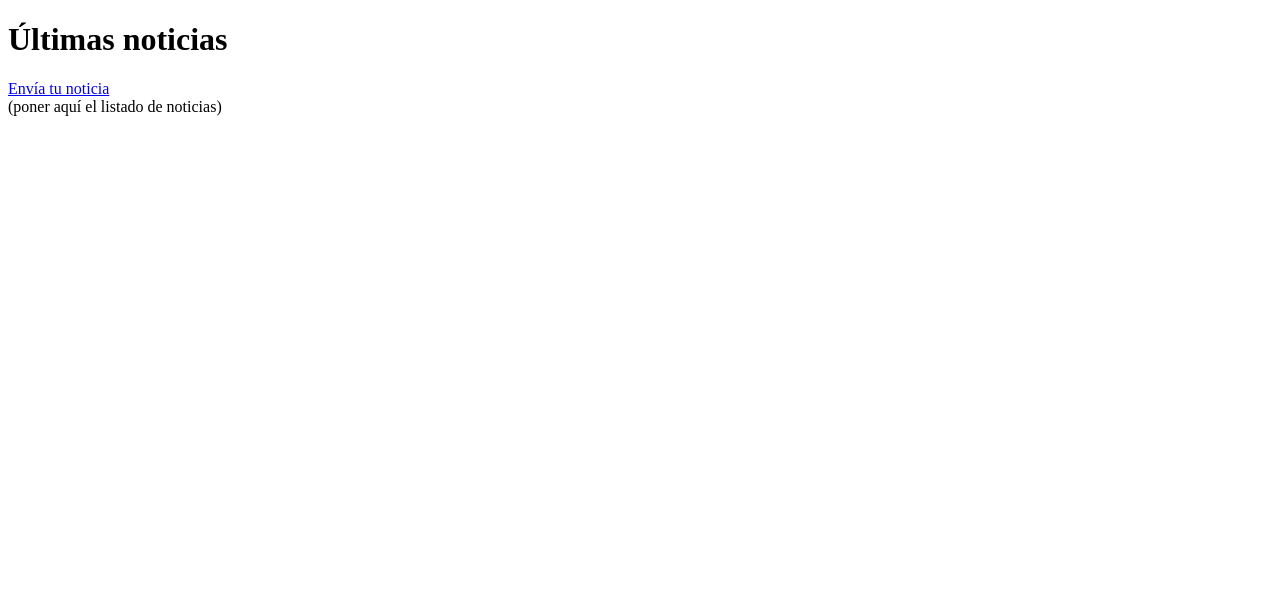
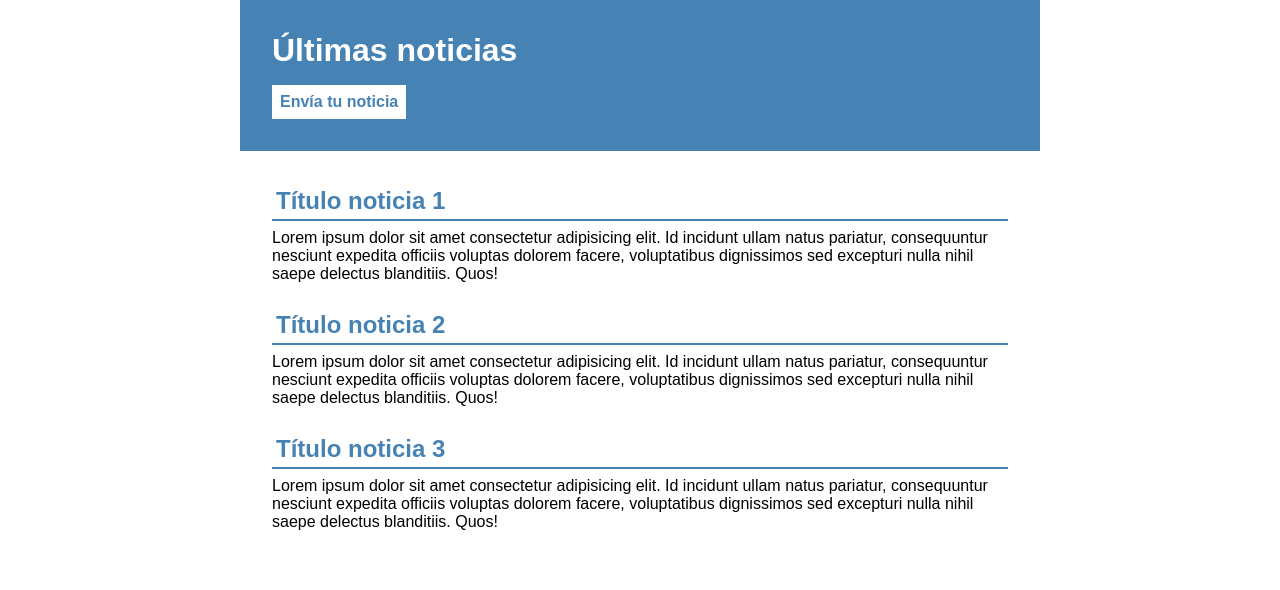
Before and after one commit to manoelcl/ejercicioParejas1, a plain HTML site: page index.html in a window 1280 px wide. Drawn offline with Linux system fonts and the light colour scheme.

Commit message:
Portada terminada

```diff
--- a/index.html
+++ b/index.html
@@ -3,6 +3,7 @@
   <head>
     <meta charset="UTF-8" />
     <title>Portada</title>
+    <link rel="stylesheet" href="css/style.css" />
     <meta name="viewport" content="width=device-width, initial-scale=1.0" />
   </head>
   <body id="portada">
@@ -12,7 +13,38 @@
         <a href="/formulario.html">Envía tu noticia</a>
       </nav>
     </header>
-
-    <main>(poner aquí el listado de noticias)</main>
+    <main>
+      <section>
+        <ul class="lista-noticias">
+          <li>
+            <h2>Título noticia 1</h2>
+            <p>
+              Lorem ipsum dolor sit amet consectetur adipisicing elit. Id
+              incidunt ullam natus pariatur, consequuntur nesciunt expedita
+              officiis voluptas dolorem facere, voluptatibus dignissimos sed
+              excepturi nulla nihil saepe delectus blanditiis. Quos!
+            </p>
+          </li>
+          <li>
+            <h2>Título noticia 2</h2>
+            <p>
+              Lorem ipsum dolor sit amet consectetur adipisicing elit. Id
+              incidunt ullam natus pariatur, consequuntur nesciunt expedita
+              officiis voluptas dolorem facere, voluptatibus dignissimos sed
+              excepturi nulla nihil saepe delectus blanditiis. Quos!
+            </p>
+          </li>
+          <li>
+            <h2>Título noticia 3</h2>
+            <p>
+              Lorem ipsum dolor sit amet consectetur adipisicing elit. Id
+              incidunt ullam natus pariatur, consequuntur nesciunt expedita
+              officiis voluptas dolorem facere, voluptatibus dignissimos sed
+              excepturi nulla nihil saepe delectus blanditiis. Quos!
+            </p>
+          </li>
+        </ul>
+      </section>
+    </main>
   </body>
 </html>
```
